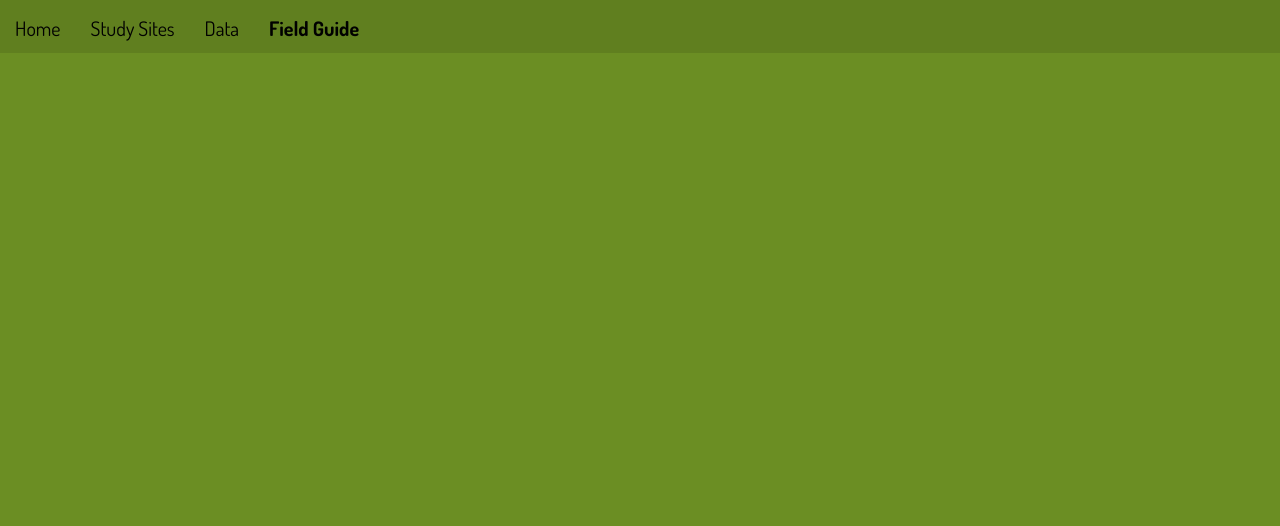
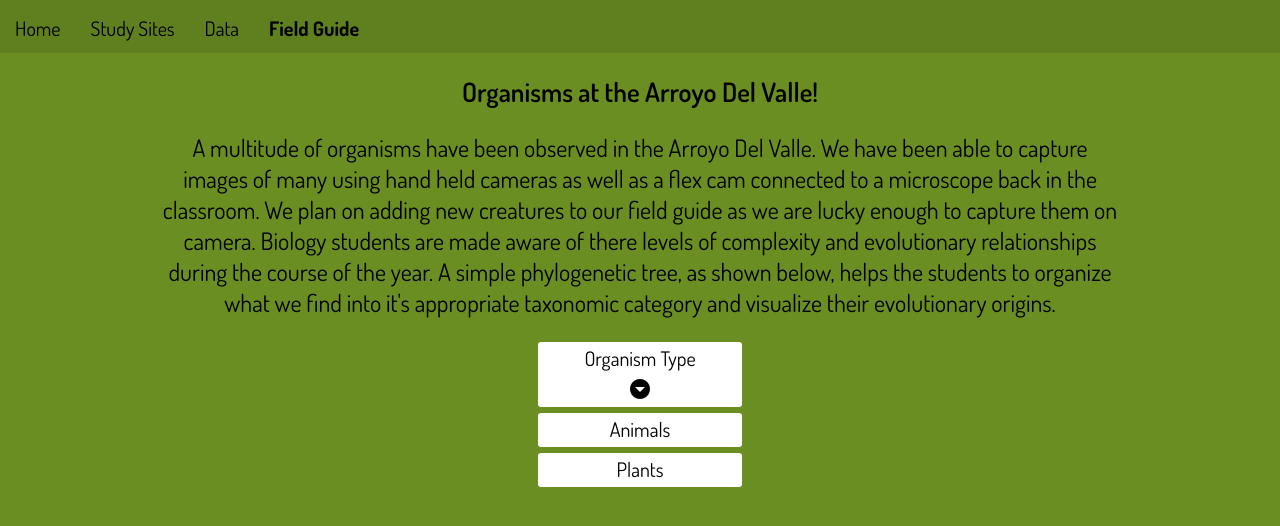
Before and after one commit to subatuba21/Creek, a PHP site: page /fieldguide.php in a window 1280 px wide. Shown: the top 526 px of the page. Run offline with PHP 8.4, Linux system fonts and the light colour scheme; some libraries are stand-ins or nearby versions.

Commit message:
working on field guide

```diff
--- a/fieldguide.php
+++ b/fieldguide.php
@@ -3,13 +3,61 @@
 <head>
   <meta charset="utf-8">
   <meta name="viewport" content="width=device-width, initial-scale=1"> <!-- suitable for mobile devices-->
-  <title>Study Sites</title>
+  <title>Field Guide</title>
   <link rel="stylesheet" href="creek.css">
   <link href="https://fonts.googleapis.com/css?family=Dosis:200,300,400,500,600,700,800" rel="stylesheet">
+  <link rel="stylesheet" href="https://cdn.materialdesignicons.com/4.4.95/css/materialdesignicons.min.css">
   <style>
-    #gridflex {
-      display: flex;
-      align-items: center;
+    #fielddropcont {
+
+    }
+    p {
+      width: 75%;
+      font-size: 24px;
+      font-family: 'Dosis', sans-serif;
+      display: inline-block;
+    }
+
+    .cont {
+      width: 100%;
+      text-align: center;
+    }
+
+    h2 {
+      margin-bottom: 0px;
+    }
+
+    .dropdown {
+      background-color: white;
+      padding-left: 3%;
+      padding-right: 3%;
+      padding-top: .2%;
+      padding-bottom: .4%;
+      width: 10%;
+      display: inline-block;
+      font-family: 'Dosis', sans-serif;
+      font-size: 20px;
+      border-radius: 3px;
+    }
+
+    .dropdown i {
+      position: relative;
+      top: 2px;
+      font-size: 18pt;
+    }
+
+    .dropdown-item {
+      background-color: white;
+      padding-left: 3%;
+      padding-right: 3%;
+      padding-top: .2%;
+      padding-bottom: .4%;
+      width: 10%;
+      display: inline-block;
+      font-family: 'Dosis', sans-serif;
+      font-size: 20px;
+      border-radius: 3px;
+      margin-top: .5%;
     }
   </style>
 </head>
@@ -19,12 +67,34 @@
   $_SESSION['page']="field-guide";
   include 'navbar.php';
   ?>
-  <div id="gridflex">
-    <div class="">
-
+  <h2>Organisms at the Arroyo Del Valle!</h2>
+  <div class="cont">
+    <p>
+      A multitude of organisms have been observed in the Arroyo Del Valle. We have been able to capture images of many using hand held cameras as well as a flex cam connected to a microscope back in the classroom. We plan on adding new creatures to our field guide as we are lucky enough to capture them on camera. Biology students are made aware of there levels of complexity and evolutionary relationships during the course of the year. A simple phylogenetic tree, as shown below, helps the students to organize what we find into it's appropriate taxonomic category and visualize their evolutionary origins.
+    </p>
+  </div>
+  <div class="cont">
+    <div class="dropdown">
+      Organism Type <i class="mdi mdi-arrow-down-drop-circle"></i>
     </div>
-
-
+    <div class="cont">
+      <div class="dropdown-item">
+        Animals
+      </div>
+    </div>
+    <div class="cont">
+      <div class="dropdown-item">
+        Plants
+      </div>
+    </div>
   </div>
+  <script>
+  var viewporth = window.innerHeight;
+  var height = document.getElementById('navbar').clientHeight;
+  var dataheight = viewporth - height;
+  dataheight = dataheight.toString();
+  dataheight+='px';
+  document.getElementById('fieldgrid').style.height=dataheight;
+  </script>
 </body>
 </html>
--- a/js/data.js
+++ b/js/data.js
@@ -5,7 +5,7 @@ getData.onreadystatechange = function() {
     document.getElementById('displayarea').innerHTML = datahtml;
   }
 }
-viewporth = window.innerHeight;
+var viewporth = window.innerHeight;
 var height = document.getElementById('navbar').clientHeight;
 var dataheight = viewporth - height;
 dataheight = dataheight.toString();
```
Also changed, not shown: js/fieldguide.js (deleted).
